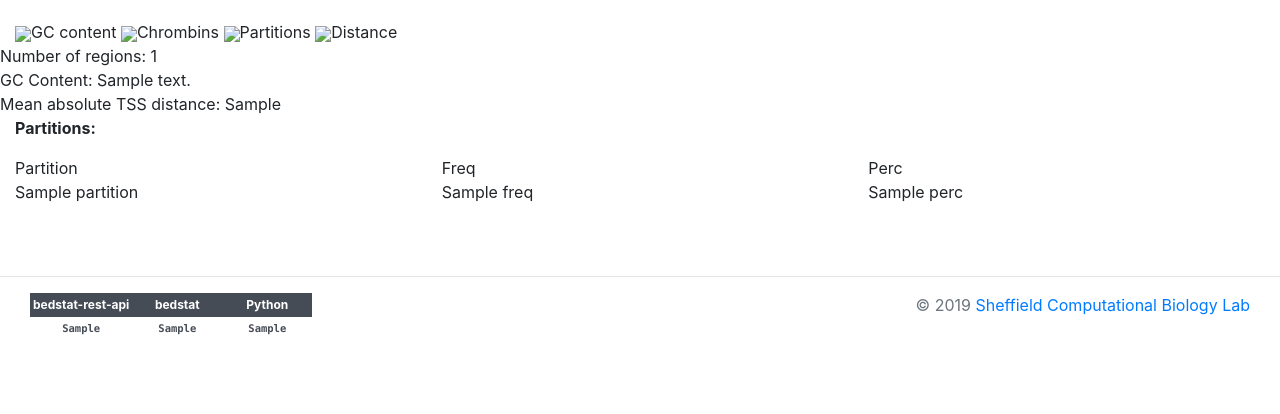
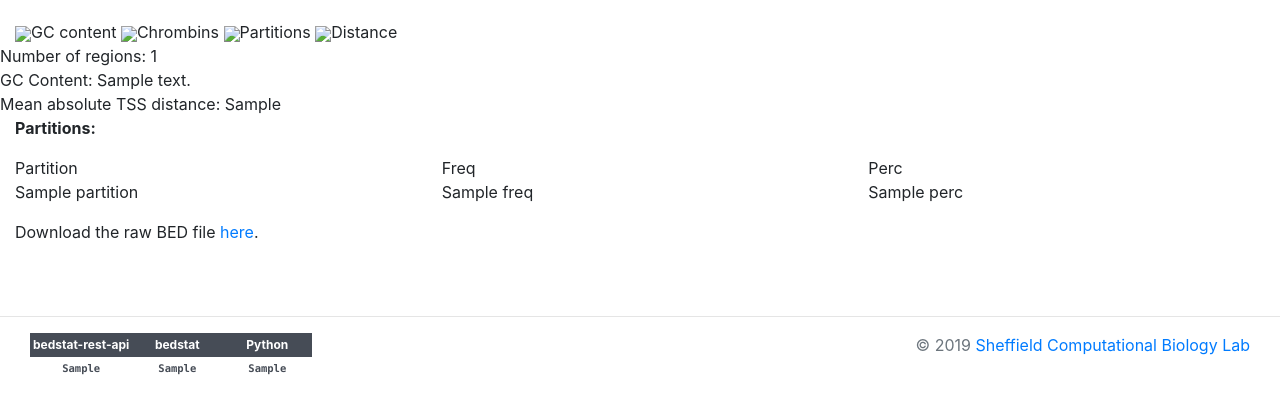
Before and after one commit to databio/bedhost, a FastAPI app: template templates/gccontent.html in a window 1280 px wide. Shown: the part 71-485 px from the top of the page. Run offline with FastAPI, Linux system fonts and the light colour scheme; the template is opened without the code that fills it: most values are stand-ins (such as "Sample title", 1, 10 or a date in 2020); parts of the project's set-up code (start-up, migrations or seed data) failed here and were passed over; some libraries are stand-ins or nearby versions.

Commit message:
#3 - includes link to actual BED gz file related to html splash page

```diff
--- a/main.py
+++ b/main.py
@@ -26,7 +26,7 @@ doc_num = get_elastic_doc_num(es_client, 'bedstat_bedfiles')
 if doc_num == -1:
     # quit the server since we cannot connect to database backend
     print("Cannot connect to database back end. Aborting startup.")
-    sys.exit(-1)
+    sys.exit(1)
 
 # get all elastic docs here, do it once
 all_elastic_docs = get_elastic_docs(es_client, 'bedstat_bedfiles')
@@ -74,8 +74,12 @@ async def bedstat_serve(request:Request, id, format):
     js = elastic_id_search(es_client, "bedstat_bedfiles", id)
     if 'hits' in js and 'total' in js['hits'] and int(js['hits']['total']['value']) > 0:
         # we have a hit
-        vars = {"request": request, "bed_id":id, "js":js['hits']['hits'][0]['_source']}
         if format == 'html':
+            bed_url = "http://{}:{}/regionset/?id={}&format=bed"
+            vars = {"request": request,
+                    "bed_id":id,
+                    "js":js['hits']['hits'][0]['_source'],
+                    "bed_url": bed_url.format(host_ip,host_port,id)}
             return templates.TemplateResponse("gccontent.html", dict(vars, **ALL_VERSIONS))
         elif format == 'json':
             # serve the json retrieved from database
--- a/templates/gccontent.html
+++ b/templates/gccontent.html
@@ -46,5 +46,8 @@
       </div>
     {% endfor %}
     </p>
+    <p>
+      Download the raw BED file <a href={{ bed_url }}>here</a>.
+    </p>
 </div>
 {% endblock %}
```
Also changed, not shown: 1 other file.
